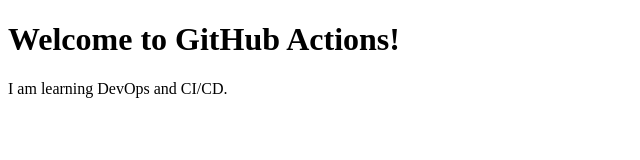
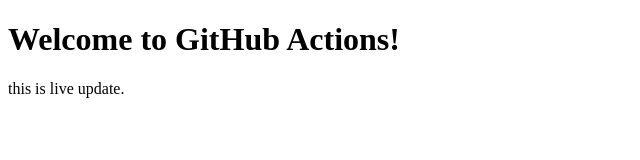
Before and after one commit to ShkArman612/github-actions-learning, a plain HTML site: page index.html in a window 1280 px wide. Shown: the whole page, without its empty margins (0-640 px from the left). Drawn offline with Linux system fonts and the light colour scheme.

Commit message:
Update website content

```diff
--- a/index.html
+++ b/index.html
@@ -7,7 +7,7 @@
 
     <h1>Welcome to GitHub Actions!</h1>
 
-    <p>I am learning DevOps and CI/CD.</p>
+    <p>this is live update.</p>
 
 </body>
 </html>
```
